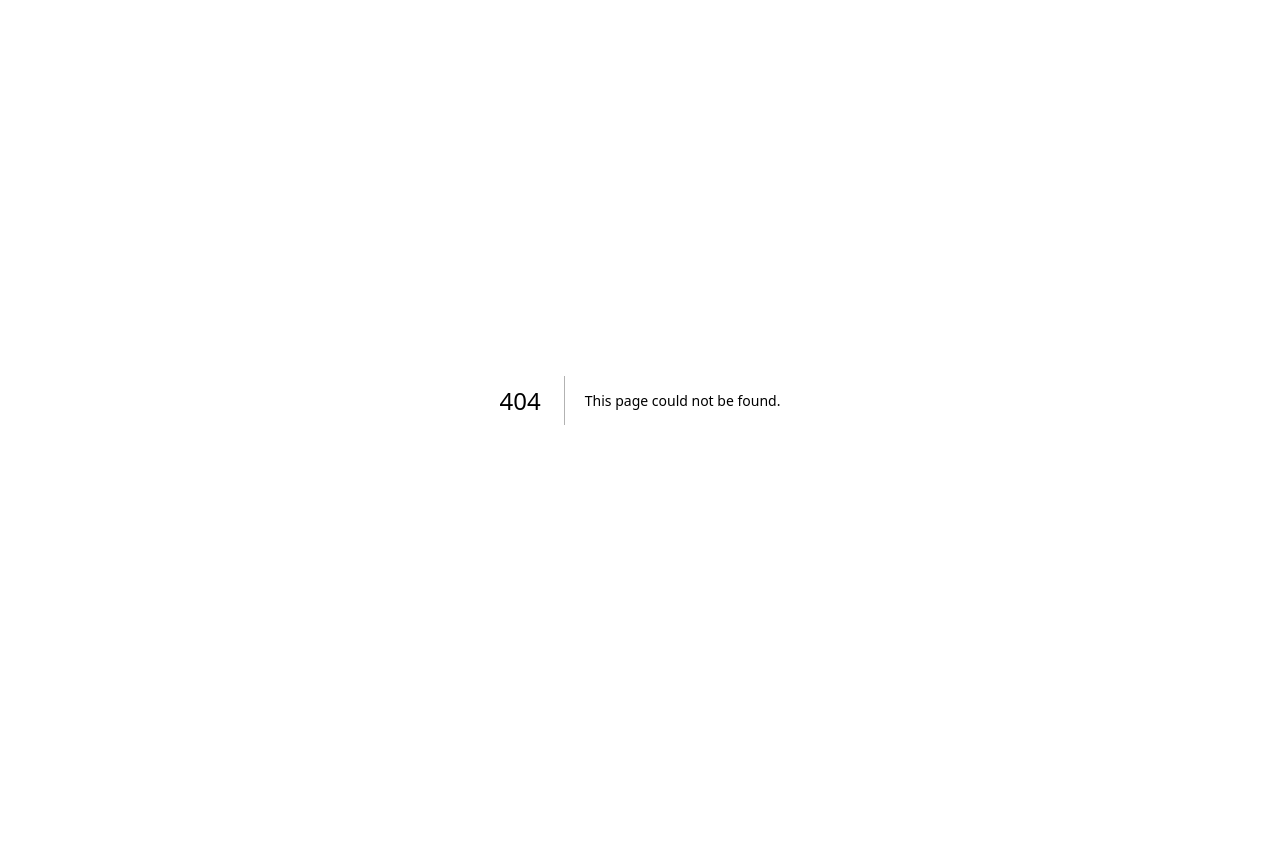
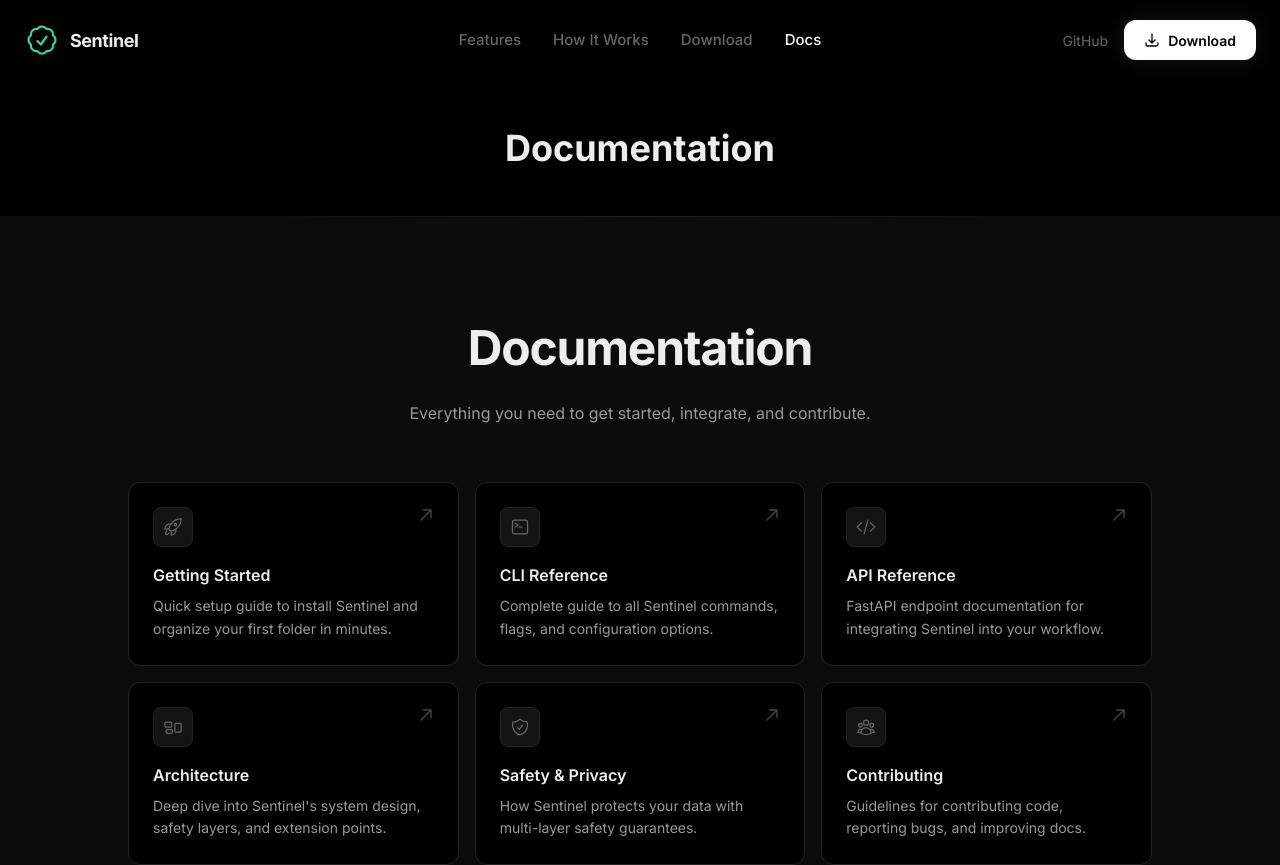
Before and after one commit to Mystic-commits/Sentinel, a Next.js app in the folder sentinel-web/: page /docs in a window 1280 px wide. Before the commit this address had no page. Shown: the top 865 px of the page. Before the commit the page ends 800 px from the top, so only its background shows below. Built offline with nearby package versions, Linux system fonts and the light colour scheme.

Commit message:
refactor(web): restructure landing page into multi-page layout (features, download, docs)

```diff
--- /dev/null
+++ b/sentinel-web/src/app/(landing)/docs/page.tsx
@@ -0,0 +1,12 @@
+import { DocsSection } from '@/components/landing';
+
+export default function DocsPage() {
+    return (
+        <div className="py-12">
+            <div className="max-w-4xl mx-auto px-6 mb-12 text-center">
+                <h1 className="text-4xl font-bold text-txt-primary mb-4">Documentation</h1>
+            </div>
+            <DocsSection />
+        </div>
+    );
+}
--- /dev/null
+++ b/sentinel-web/src/app/(landing)/download/page.tsx
@@ -0,0 +1,10 @@
+import { DownloadSection, InstallSection } from '@/components/landing';
+
+export default function DownloadPage() {
+    return (
+        <div className="py-12">
+            <DownloadSection />
+            <InstallSection />
+        </div>
+    );
+}
--- /dev/null
+++ b/sentinel-web/src/app/(landing)/features/page.tsx
@@ -0,0 +1,15 @@
+import { FeatureGrid } from '@/components/landing';
+
+export default function FeaturesPage() {
+    return (
+        <div className="py-12">
+            <div className="max-w-4xl mx-auto px-6 mb-12 text-center">
+                <h1 className="text-4xl font-bold text-txt-primary mb-4">Features</h1>
+                <p className="text-txt-secondary text-lg">
+                    Capabilities designed for local-first privacy and control.
+                </p>
+            </div>
+            <FeatureGrid />
+        </div>
+    );
+}
--- /dev/null
+++ b/sentinel-web/src/app/(landing)/how-it-works/page.tsx
@@ -0,0 +1,15 @@
+import { AnimatedDemo } from '@/components/landing';
+
+export default function HowItWorksPage() {
+    return (
+        <div className="py-12">
+            <div className="max-w-4xl mx-auto px-6 mb-12 text-center">
+                <h1 className="text-4xl font-bold text-txt-primary mb-4">How It Works</h1>
+                <p className="text-txt-secondary text-lg">
+                    See Sentinel's intelligent pipeline in action.
+                </p>
+            </div>
+            <AnimatedDemo />
+        </div>
+    );
+}
--- /dev/null
+++ b/sentinel-web/src/app/(landing)/layout.tsx
@@ -0,0 +1,17 @@
+import { Navbar, Footer } from '@/components/landing';
+
+export default function LandingLayout({
+    children,
+}: {
+    children: React.ReactNode;
+}) {
+    return (
+        <div className="min-h-screen bg-surface-0 flex flex-col">
+            <Navbar />
+            <main className="flex-1 pt-20">
+                {children}
+            </main>
+            <Footer />
+        </div>
+    );
+}
--- /dev/null
+++ b/sentinel-web/src/app/(landing)/page.tsx
@@ -0,0 +1,36 @@
+import { Hero, FeatureGrid, AnimatedDemo } from '@/components/landing';
+import Link from 'next/link';
+
+export default function Home() {
+    return (
+        <>
+            <Hero />
+
+            {/* Brief Teasers */}
+            <div className="py-20 text-center">
+                <p className="text-txt-secondary mb-8">
+                    Sentinel organizes your files locally using advanced AI.
+                </p>
+                <div className="flex items-center justify-center gap-4">
+                    <Link
+                        href="/how-it-works"
+                        className="px-6 py-3 bg-surface-2 text-txt-primary font-semibold rounded-xl hover:bg-surface-3 transition-colors"
+                    >
+                        See how it works
+                    </Link>
+                    <Link
+                        href="/download"
+                        className="px-6 py-3 bg-white text-black font-semibold rounded-xl hover:bg-neutral-200 transition-colors"
+                    >
+                        Download Now
+                    </Link>
+                </div>
+            </div>
+
+            {/* Tease the demo lightly or leave it for the dedicated page?
+                User said "not in a scrollable pattern on one page".
+                I will remove the full scrollable sections here and rely on the dedicated pages.
+            */}
+        </>
+    );
+}
--- a/sentinel-web/src/app/page.tsx
+++ /dev/null
@@ -1,16 +0,0 @@
-import { Navbar, Hero, AnimatedDemo, FeatureGrid, DownloadSection, DocsSection, InstallSection, Footer } from '@/components/landing';
-
-export default function Home() {
-    return (
-        <main className="min-h-screen bg-surface-0">
-            <Navbar />
-            <Hero />
-            <AnimatedDemo />
-            <FeatureGrid />
-            <DownloadSection />
-            <DocsSection />
-            <InstallSection />
-            <Footer />
-        </main>
-    );
-}
--- a/sentinel-web/src/components/landing/Footer.tsx
+++ b/sentinel-web/src/components/landing/Footer.tsx
@@ -4,15 +4,16 @@ const footerSections = [
     {
         title: 'Product',
         links: [
-            { label: 'Dashboard', href: '/dashboard' },
-            { label: 'Downloads', href: '#download' },
+            { label: 'Features', href: '/features' },
+            { label: 'How It Works', href: '/how-it-works' },
+            { label: 'Downloads', href: '/download' },
             { label: 'Changelog', href: 'https://github.com/Mystic-commits/Sentinel/releases', external: true },
         ],
     },
     {
         title: 'Resources',
         links: [
-            { label: 'Documentation', href: '#docs' },
+            { label: 'Documentation', href: '/docs' },
             { label: 'API Reference', href: 'http://localhost:8000/docs', external: true },
             { label: 'GitHub', href: 'https://github.com/Mystic-commits/Sentinel', external: true },
         ],
--- a/sentinel-web/src/components/landing/Navbar.tsx
+++ b/sentinel-web/src/components/landing/Navbar.tsx
@@ -3,16 +3,18 @@
 import { useState, useEffect } from 'react';
 import { motion } from 'framer-motion';
 import Link from 'next/link';
+import { usePathname } from 'next/navigation';
 
 const navLinks = [
-    { label: 'Features', href: '#features' },
-    { label: 'How It Works', href: '#demo' },
-    { label: 'Download', href: '#download' },
-    { label: 'Docs', href: '#docs' },
+    { label: 'Features', href: '/features' },
+    { label: 'How It Works', href: '/how-it-works' },
+    { label: 'Download', href: '/download' },
+    { label: 'Docs', href: '/docs' },
 ];
 
 export default function Navbar() {
     const [scrolled, setScrolled] = useState(false);
+    const pathname = usePathname();
 
     useEffect(() => {
         const handleScroll = () => setScrolled(window.scrollY > 20);
@@ -49,15 +51,21 @@ export default function Navbar() {
 
                 {/* Center Nav Links - Absolute Centering */}
                 <div className="hidden md:flex items-center gap-8 absolute left-1/2 top-1/2 -translate-x-1/2 -translate-y-1/2">
-                    {navLinks.map((link) => (
-                        <a
-                            key={link.label}
-                            href={link.href}
-                            className="text-[15px] font-medium text-txt-muted hover:text-txt-primary transition-colors py-1"
-                        >
-                            {link.label}
-                        </a>
-                    ))}
+                    {navLinks.map((link) => {
+                        const isActive = pathname === link.href;
+                        return (
+                            <Link
+                                key={link.label}
+                                href={link.href}
+                                className={`
+                                    text-[15px] font-medium transition-colors py-1
+                                    ${isActive ? 'text-white' : 'text-txt-muted hover:text-txt-primary'}
+                                `}
+                            >
+                                {link.label}
+                            </Link>
+                        );
+                    })}
                 </div>
 
                 {/* Right actions */}
@@ -71,16 +79,19 @@ export default function Navbar() {
                         GitHub
                     </a>
                     <Link
-                        href="/dashboard"
+                        href="/download"
                         className="
                             h-10 px-5 text-[14px] font-semibold bg-white text-black rounded-xl
-                            flex items-center shadow-[0_0_20px_rgba(255,255,255,0.1)]
+                            flex items-center gap-2 shadow-[0_0_20px_rgba(255,255,255,0.1)]
                             hover:bg-neutral-200 hover:shadow-[0_0_25px_rgba(255,255,255,0.2)]
                             hover:-translate-y-0.5
                             transition-all duration-200
                         "
                     >
-                        Open Dashboard
+                        <svg className="w-4 h-4" fill="none" viewBox="0 0 24 24" stroke="currentColor" strokeWidth={2}>
+                            <path strokeLinecap="round" strokeLinejoin="round" d="M3 16.5v2.25A2.25 2.25 0 005.25 21h13.5A2.25 2.25 0 0021 18.75V16.5M16.5 12L12 16.5m0 0L7.5 12m4.5 4.5V3" />
+                        </svg>
+                        Download
                     </Link>
                 </div>
             </div>
```
